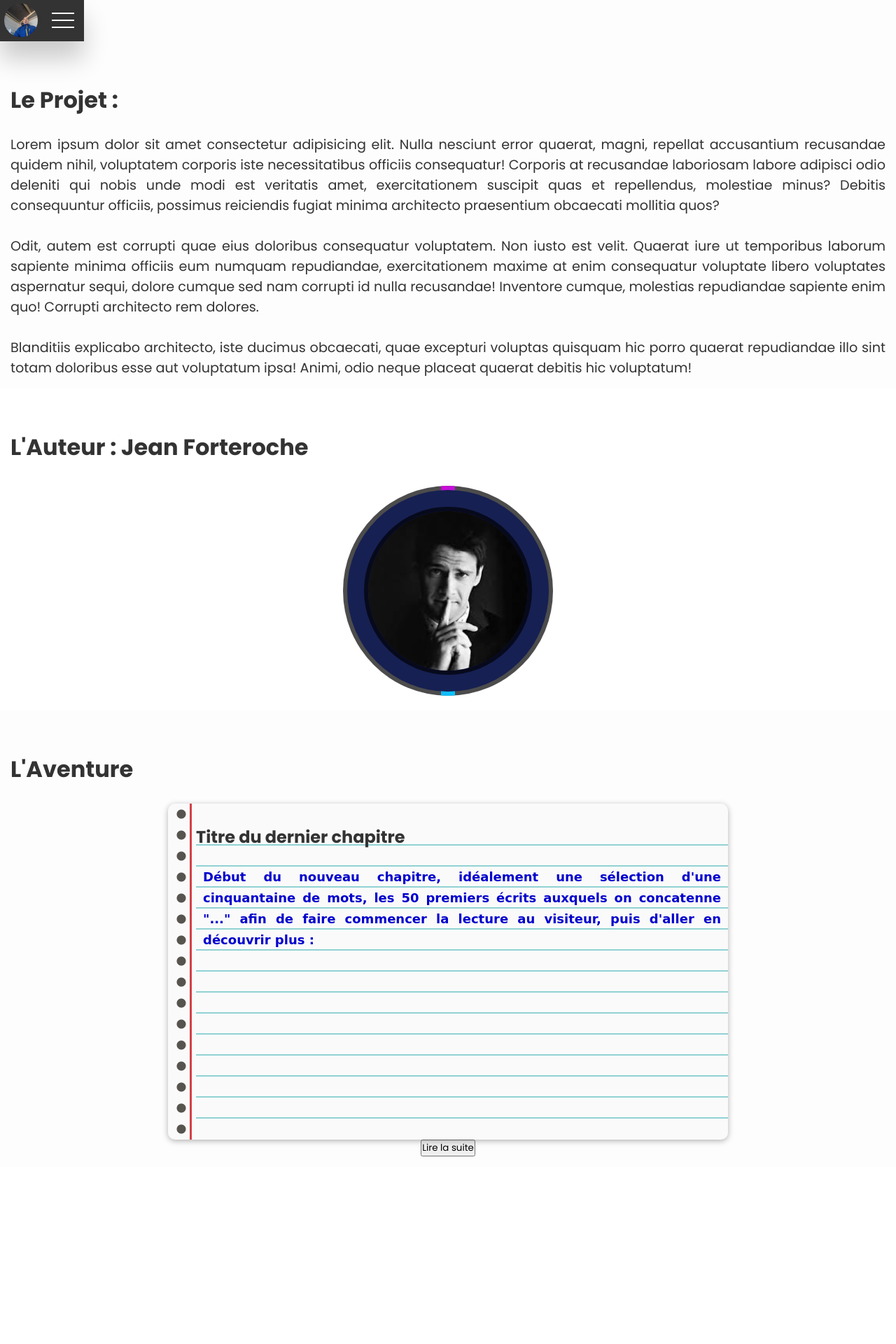
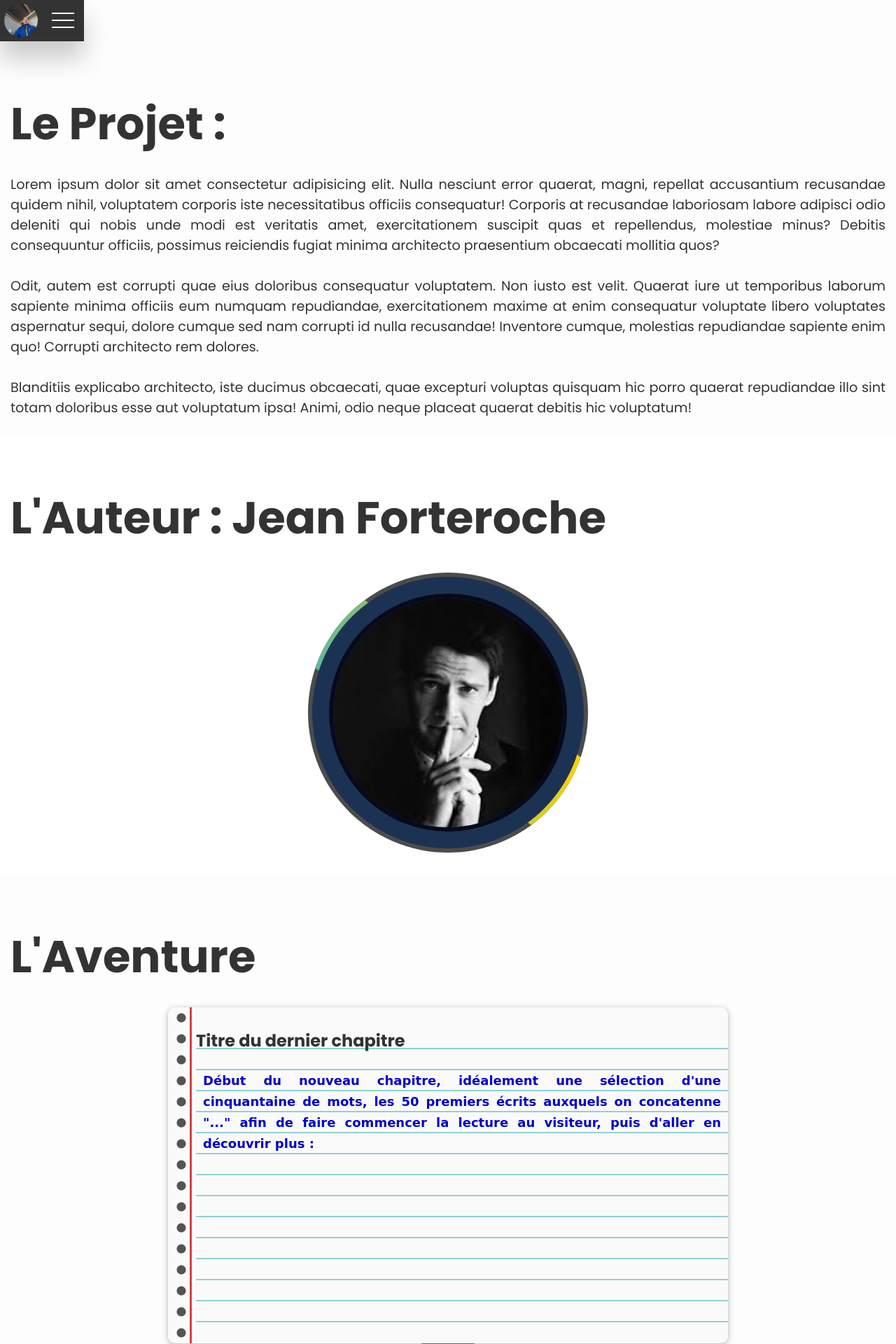
Before and after one commit to BigBen131283/projet_4, a PHP site: page / in a window 1280 px wide. Shown: the part 801-2721 px from the top of the page at 70% size. Before the commit the page ends 2453 px from the top, so only its background shows below. Run offline with PHP 8.4, Linux system fonts and the light colour scheme; some web fonts are replaced.

Commit message:
some improvements css

```diff
--- a/classes/styles/authorprofile.css
+++ b/classes/styles/authorprofile.css
@@ -4,6 +4,10 @@
     --backgroundclr: #333;
     --btnclr: #29fd53;
     --sitebgclr: #fdfdfd;
+    --primaryclr: #59B8A2;
+    --secondaryclr: #1C3253;
+    --thirdclr: #bbb5ac;
+    --fourthclr: #ffd101;
 }
 
 #auteur
@@ -26,8 +30,7 @@
 .box
 {
     position: relative;
-    width: 300px;/*à modifier à 340px pour les écrans plus larges*/
-    /* height: 300px; */
+    width: 300px;
     min-height: 300px;
     background: rgba(0,0,0,0.7);
     border-radius: 50%;
@@ -40,9 +43,9 @@
     content: '';
     position: absolute;
     inset: -10px 140px;
-    background: linear-gradient(315deg, #00ccff, #d400d4);
+    background: linear-gradient(315deg, var(--primaryclr), var(--fourthclr));
     transition: 0.5s;
-    /* animation: animate 4s linear infinite; */
+    animation: animate 4s linear infinite;
 }
 
 .box:hover::before
@@ -67,7 +70,7 @@
     content: '';
     position: absolute;
     inset: 6px;
-    background: #162052;
+    background: var(--secondaryclr);
     border-radius: 50%;
     z-index: 1;
 }
@@ -137,18 +140,8 @@
     transition: 0.5s;
 }
 
-/*à rajouter dans le responsive de plus grande taille*/
-/* .content button:hover
-{
-    letter-spacing: 0.2em;
-    cursor: pointer;
-} */
-
 .displayed_bio
 {
-    /* margin-top: 10px; */
-    position: absolute;
-    top: 325px;
     padding: 10px;
     padding-bottom: 2px;
     font-size: 1rem;
@@ -167,4 +160,40 @@
 {
     opacity: 1;
     padding-top: 170px;
+    height: auto;
 }
+
+@media screen and (min-width: 1024px)
+{
+    .full-bio
+    {
+        display: flex;
+        max-width: 60%;
+    }
+
+    .displayed_bio
+    {
+        display: none;
+        padding-top: 10px;
+    }
+
+    .displayed_bio.active
+    {
+        display: flex;
+        height: 400px;
+        width: auto;
+        padding-top: 10px;
+    }
+
+    .box
+    {
+        width: 400px;
+        height: 400px;
+    }
+
+    .content button:hover
+    {
+        letter-spacing: 0.2em;
+        cursor: pointer;
+    }
+}
--- a/classes/styles/header.css
+++ b/classes/styles/header.css
@@ -94,3 +94,36 @@
     mix-blend-mode: lighten;
     filter: brightness(1.1);
 }
+
+@media screen and (min-width: 700px)
+{
+    .header .titre
+    {
+        top: 4px;
+        left: -20%;
+    }
+}
+
+
+@media screen and (min-width: 1024px)
+{
+    .header .titre
+    {
+        top: 4px;
+        left: -20%;
+    }
+
+    .header .author
+    {
+        bottom: 13%;
+        right: 9%;
+        font-size: 4em;
+    }
+
+    .header .gad
+    {
+        bottom: 5%;
+        right: 5%;
+        font-size: 5em;
+    }
+}
--- a/classes/styles/mainmenu.css
+++ b/classes/styles/mainmenu.css
@@ -36,7 +36,7 @@
 nav.active
 {
     width: 300px;
-    height: 330px;
+    height: 375px;
     transition: height 0.5s, width 0.5s;
     transition-delay: 0.75s, 0s;
 }
--- a/index.html
+++ b/index.html
@@ -33,7 +33,8 @@
                 <li><a href="#accueil"><ion-icon name="home-outline"></ion-icon>Accueil</a></li>
                 <li><a href="#auteur"><ion-icon name="body-outline"></ion-icon>L'Auteur</a></li>
                 <li><a href="#adventure"><ion-icon name="book-outline"></ion-icon>L'Aventure</a></li>
-                <li><a href="#accueil"><ion-icon name="log-out-outline"></ion-icon>Mon Profil</a></li>
+                <li><a href="#accueil"><ion-icon name="person-outline"></ion-icon>Mon Profil</a></li>
+                <li><a href="./View/login.html"><ion-icon name="log-in-outline"></ion-icon>Se connecter</a></li>
                 <li><a href="#accueil"><ion-icon name="log-out-outline"></ion-icon>Se Déconnecter</a></li>
             </ul>
         </nav>
@@ -58,6 +59,7 @@
         </section>
         <section id="auteur">
             <h1>L'Auteur : Jean Forteroche</h1>
+                <div class="full-bio">
                     <div class="outer-box">
                         <div class="box">
                             <div class="content">
@@ -79,6 +81,7 @@
                         deserunt dolorem!<br/><br/>
                         Expedita accusantium aspernatur sed vitae.
                     </p>
+                </div>
         </section>
         <section id="adventure">
             <h1>L'Aventure</h1>
--- a/style.css
+++ b/style.css
@@ -47,8 +47,6 @@
     position: relative;
     width: 100%;
     padding: 15px;
-    /* padding-top: 25px;
-    padding-bottom: 25px; */
     color: var(--backgroundclr);
     display: flex;
     flex-direction: column;
@@ -73,7 +71,16 @@
     text-align: justify;
 }
 
-@media screen and (max-width)
+@media screen and (min-width: 1024px)
 {
+    section
+    {
+        padding-top: 25px;
+        padding-bottom: 25px;
+    }
 
+    h1
+    {
+        font-size: 4em;
+    }
 }
```
Also changed, not shown: View/login.html (renamed from login.html, +7 -5 lines), classes/styles/login.css (renamed from login.css, +37 -2 lines). Lines whose indentation alone changed are shown as unchanged.
